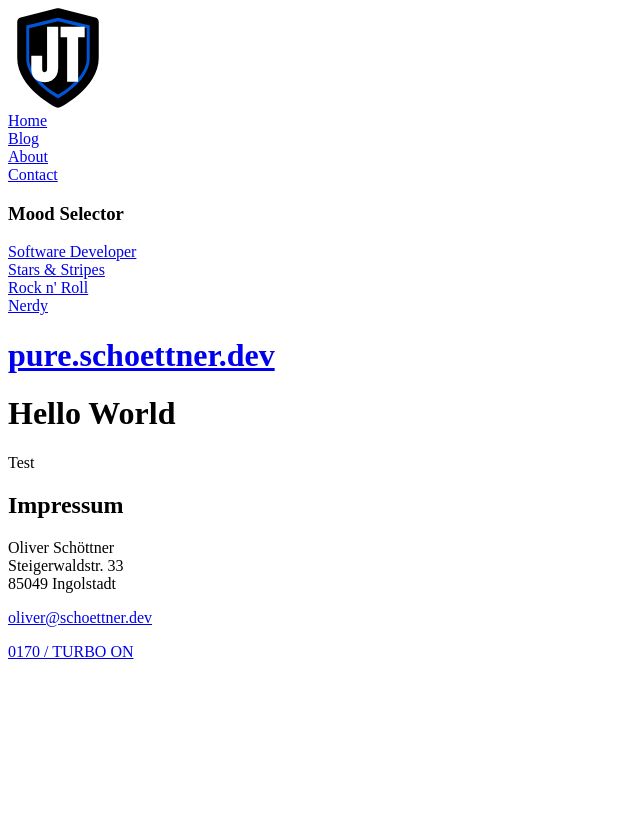
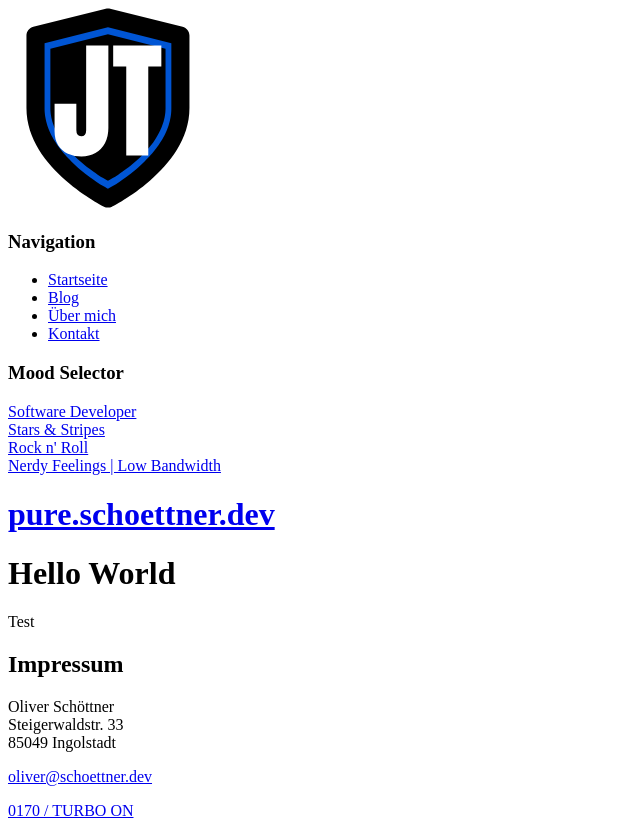
Before and after one commit to johnturbo82/pure.schoettner.dev, a Gatsby site: page / in a window 1280 px wide. Shown: the whole page, without its empty margins (0-640 px from the left). Before the commit the page ends 800 px from the top, so only its background shows below. Built offline with nearby package versions, Linux system fonts and the light colour scheme; Gatsby itself is replaced by a stand-in of ours.

Commit message:
nerdy changes

```diff
--- a/gatsby-config.js
+++ b/gatsby-config.js
@@ -19,7 +19,6 @@ module.exports = {
         url: "https://www.jt1.rocks/graphql",
       },
     },
-    "gatsby-plugin-sass",
     "gatsby-plugin-gatsby-cloud",
     "gatsby-plugin-image",
     "gatsby-plugin-react-helmet",
@@ -55,11 +54,5 @@ module.exports = {
       },
       __key: "pages",
     },
-    {
-        resolve: 'gatsby-source-instagram-all',
-        options: {
-            access_token: "IGQVJVY25kZA2FoM2F6LXJuTmZAxVkVBVl9fMXdaQTViZAzUwdmNqRTlsY3ZA2Q3ZApUzNkWEh5WDM5YlJ3bjFYYWNYSl9uRlc0ejdTRE5OY0ZAPZAnpaZAU1fX1owM0x5QVhYTnY3S1FIenNva2Q3ai05b0l5aQZDZD"
-        }
-    },
   ],
 };
--- a/package.json
+++ b/package.json
@@ -35,7 +35,6 @@
     "gatsby-transformer-sharp": "^3.2.0",
     "react": "^17.0.1",
     "react-dom": "^17.0.1",
-    "react-helmet": "^6.1.0",
-    "sass": "^1.32.8"
+    "react-helmet": "^6.1.0"
   }
 }
--- a/src/common/components/moods.js
+++ b/src/common/components/moods.js
@@ -13,8 +13,8 @@ const Moods = () => {
             <a href="https://schoettner.rocks" alt="schoettner.rocks">
                 <div>Rock n' Roll</div>
             </a>
-            <a href="https://nerdy.schoettner.dev" alt="nerdy.schoettner.dev">
-                <div>Nerdy</div>
+            <a href="https://pure.schoettner.dev" alt="nerdy.schoettner.dev">
+                <div>Nerdy Feelings | Low Bandwidth</div>
             </a>
         </div>
     );
--- a/src/common/components/sidebar.js
+++ b/src/common/components/sidebar.js
@@ -4,19 +4,26 @@ import Moods from './moods'
 import logo from "../../images/jt.svg"
 
 const SideBar = (props) => {
+    const sites = [
+        ["/", "Startseite"],
+        ["/blog", "Blog"],
+        ["/ueber-mich", "Über mich"],
+        ["/kontakt", "Kontakt"]
+    ];
+
     return (
-        <div className="overlay">
+        <>
             <div className="sidebar">
                 <div className="sidebar_nav" >
-                    <img style={{width: '100px'}} className="logo" src={logo} alt="JT1 Logo" /><br />
-                    <a id="home" className={(props.path === "/") ? "menu-item active" : "menu-item"} href="/">Home</a><br />
-                    <a id="blog" className={(props.path === "/blog" || props.path.includes("/blog")) ? "menu-item active" : "menu-item"} href="/blog">Blog</a><br />
-                    <a id="about" className={(props.path === "/about") ? "menu-item active" : "menu-item"} href="/about">About</a><br />
-                    <a id="contact" className={(props.path === "/contact") ? "menu-item active" : "menu-item"} href="/contact">Contact</a>
+                    <img className="logo" style={{ width: '200px' }} src={logo} alt="JT1 Logo" />
+                    <h3>Navigation</h3>
+                    <ul>
+                        {sites.map((val, key) => (<li><a key={key} id={"menu_" + key} className={(props.path === val[0] || (props.path.includes("/blog") && val[0] === "/blog")) ? "menu-item active" : "menu-item"} href={val[0]}>{val[1]}</a></li>))}
+                    </ul>
                 </div>
                 <Moods />
             </div>
-        </div>
+        </>
     );
 };
 
```
Also changed, not shown: 1 other file.
